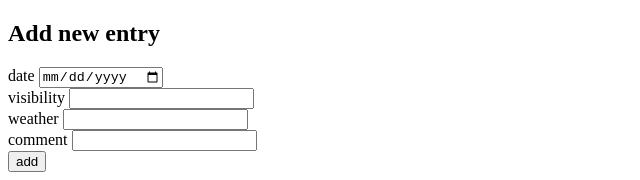
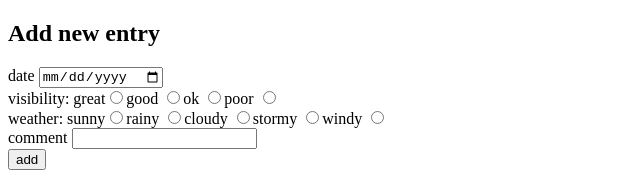
Before and after one commit to serhatprogramming/ilari-flight-fronted, a React (Create React App) app: page / in a window 1280 px wide. Shown: the top 180 px of the page, without its empty margins (0-640 px from the left). Built offline with nearby package versions, Linux system fonts and the light colour scheme; no server answers.

Commit message:
finalized with radio buttons.

```diff
--- a/src/components/NewDiaryEntryForm.tsx
+++ b/src/components/NewDiaryEntryForm.tsx
@@ -10,11 +10,18 @@ interface IProps {
 
 const NewDiaryEntryForm = (props: IProps) => {
   const [date, setDate] = useState("");
-  const [visibility, setVisibility] = useState("");
-  const [weather, setWeather] = useState("");
+  const [visibility, setVisibility] = useState("great");
+  const [weather, setWeather] = useState("sunny");
   const [comment, setComment] = useState("");
 
   const [notification, setNotification] = useState("");
+
+  const visibilitySelected = (value: string) => {
+    setVisibility(value);
+  };
+  const weatherSelected = (value: string) => {
+    setWeather(value);
+  };
 
   const addEntry = (event: React.SyntheticEvent) => {
     event.preventDefault();
@@ -34,8 +41,6 @@ const NewDiaryEntryForm = (props: IProps) => {
 
     setDate("");
     setComment("");
-    setVisibility("");
-    setWeather("");
   };
 
   return (
@@ -54,21 +59,69 @@ const NewDiaryEntryForm = (props: IProps) => {
           />
         </div>
         <div>
-          visibility{" "}
-          <input
-            type="text"
-            onChange={(e) => setVisibility(e.target.value)}
-            value={visibility}
-          />
+          <div>
+            visibility: great
+            <input
+              type="radio"
+              name="filterVisibility"
+              onChange={() => visibilitySelected("great")}
+            />
+            good{" "}
+            <input
+              type="radio"
+              name="filterVisibility"
+              onChange={() => visibilitySelected("good")}
+            />
+            ok{" "}
+            <input
+              type="radio"
+              name="filterVisibility"
+              onChange={() => visibilitySelected("ok")}
+            />
+            poor{" "}
+            <input
+              type="radio"
+              name="filterVisibility"
+              onChange={() => visibilitySelected("poor")}
+            />
+          </div>
         </div>
+
         <div>
-          weather{" "}
-          <input
-            type="text"
-            onChange={(e) => setWeather(e.target.value)}
-            value={weather}
-          />
+          <div>
+            weather: sunny
+            <input
+              type="radio"
+              name="filter"
+              onChange={() => weatherSelected("sunny")}
+            />
+            rainy{" "}
+            <input
+              type="radio"
+              name="filter"
+              onChange={() => weatherSelected("rainy")}
+            />
+            cloudy{" "}
+            <input
+              type="radio"
+              name="filter"
+              onChange={() => weatherSelected("cloudy")}
+            />
+            stormy{" "}
+            <input
+              type="radio"
+              name="filter"
+              onChange={() => weatherSelected("stormy")}
+            />
+            windy{" "}
+            <input
+              type="radio"
+              name="filter"
+              onChange={() => weatherSelected("windy")}
+            />
+          </div>
         </div>
+
         <div>
           comment{" "}
           <input
```
